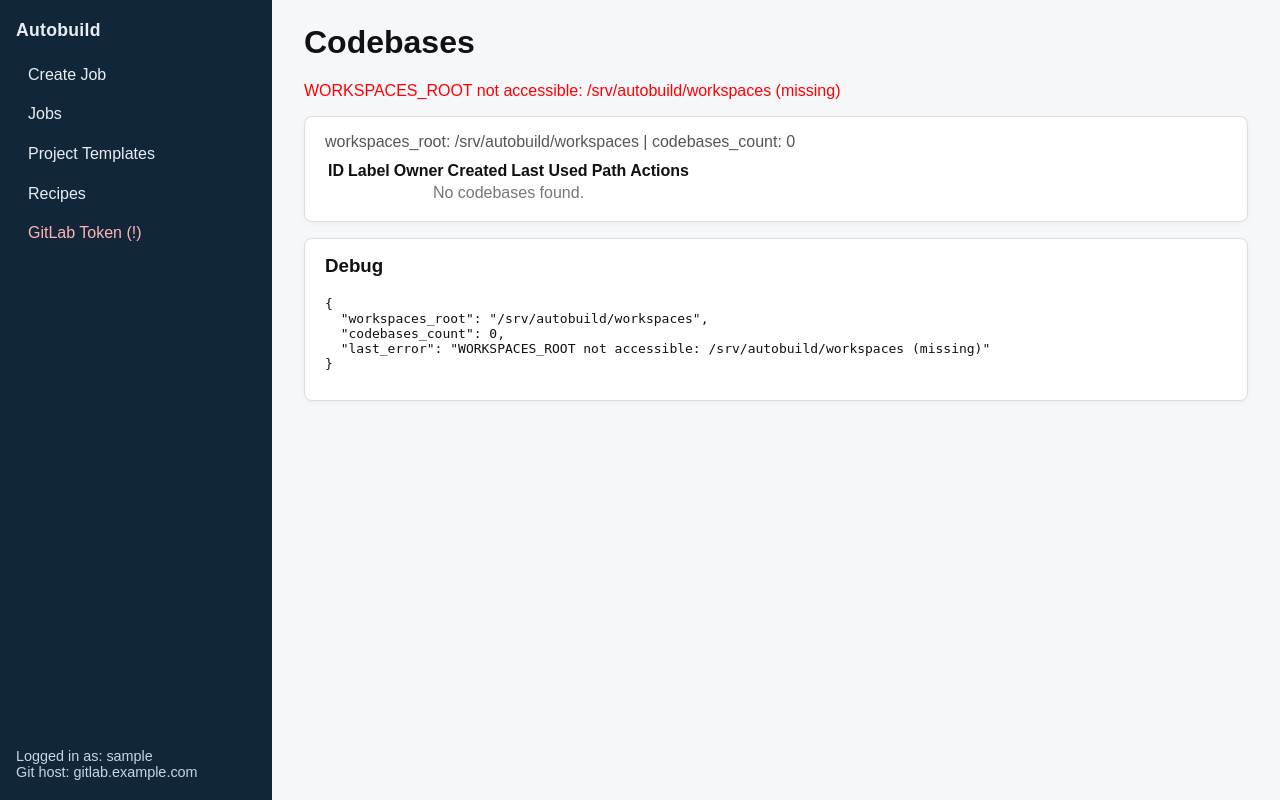
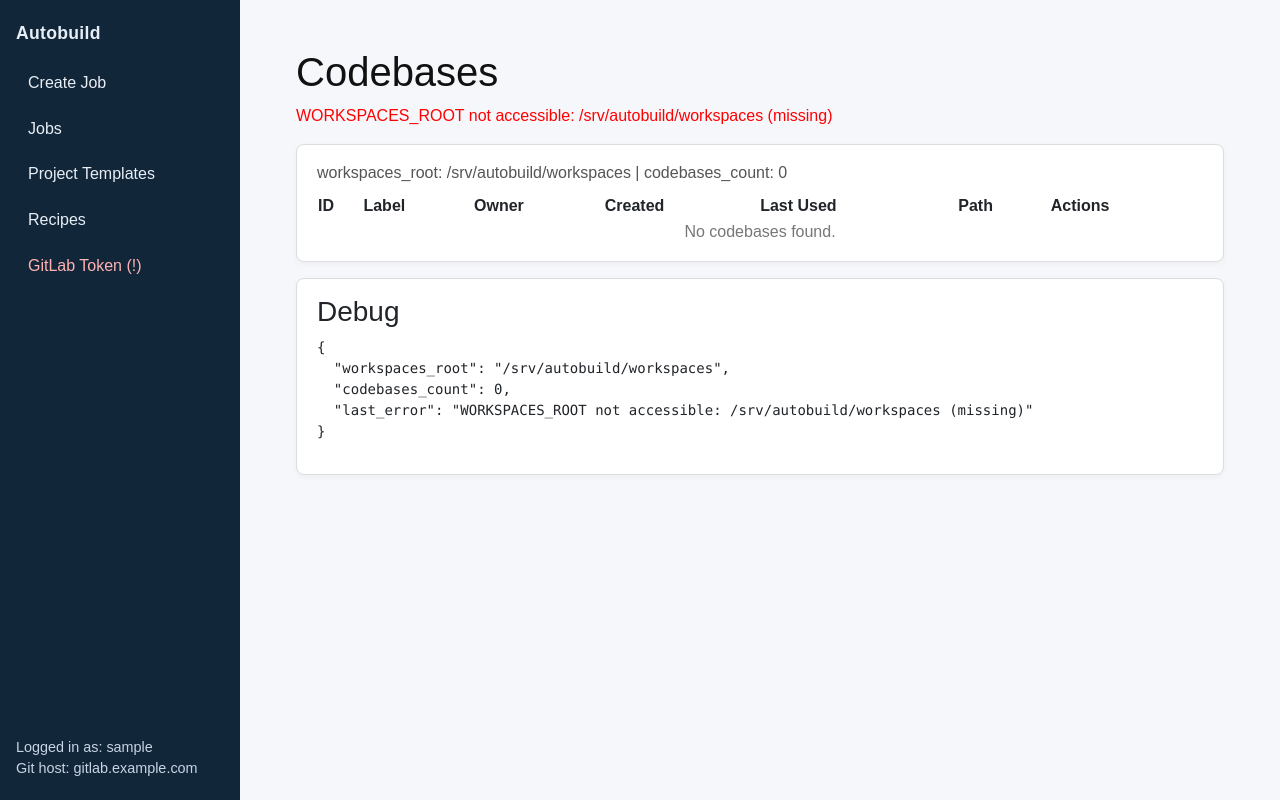
Before and after one commit to hanhanlee/autobuild_onetree, a FastAPI app: page /codebases in a window 1280 px wide. Run offline with FastAPI, Linux system fonts and the light colour scheme; the visitor is signed in with stand-in values (Sample User, id 1); parts of the project's set-up code (start-up, migrations or seed data) failed here and were passed over; some libraries are stand-ins or nearby versions.

Commit message:
fix(ui): include Bootstrap and HTMX dependencies in layout
Added necessary CDN links to the base layout to support the modern UI
components and auto-refresh features introduced in the previous update.

Changes:
- **Dependencies**: Added Bootstrap 5 (CSS/JS), Bootstrap Icons, and
  HTMX via CDN in `templates/_layout.html`.
- **Layout**: Wrapped the main content area in a `container-fluid`
  with padding to fix spacing issues.

```diff
--- a/templates/_layout.html
+++ b/templates/_layout.html
@@ -3,6 +3,9 @@
 <head>
     <meta charset="utf-8">
     <title>{% block title %}Autobuild{% endblock %}</title>
+    <link href="https://cdn.jsdelivr.net/npm/bootstrap@5.3.0/dist/css/bootstrap.min.css" rel="stylesheet">
+    <link rel="stylesheet" href="https://cdn.jsdelivr.net/npm/bootstrap-icons@1.10.5/font/bootstrap-icons.css">
+    <script src="https://unpkg.com/htmx.org@1.9.4"></script>
     <style>
         :root { color-scheme: light; }
         body { margin: 0; font-family: sans-serif; background: #f5f7fb; color: #111; }
@@ -56,8 +59,11 @@
         </aside>
         {% endif %}
         <main class="content">
-            {% block content %}{% endblock %}
+            <div class="container-fluid p-4">
+                {% block content %}{% endblock %}
+            </div>
         </main>
     </div>
+    <script src="https://cdn.jsdelivr.net/npm/bootstrap@5.3.0/dist/js/bootstrap.bundle.min.js"></script>
 </body>
 </html>
```
